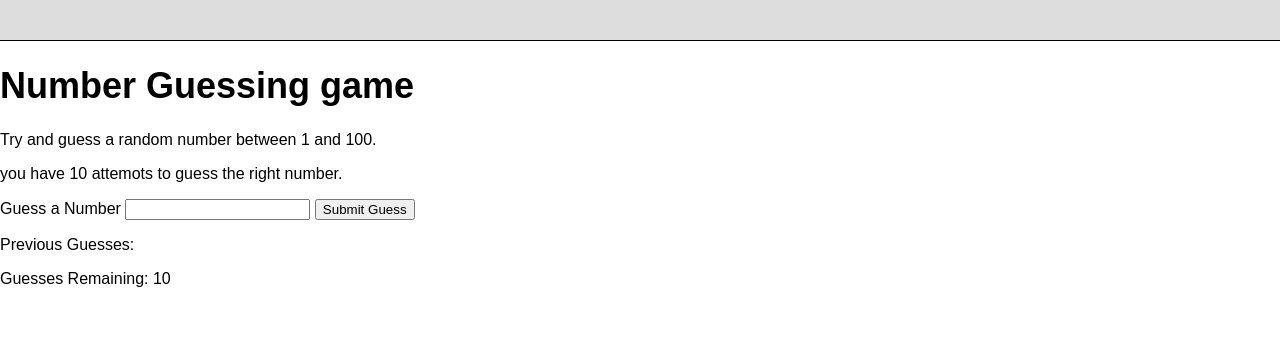
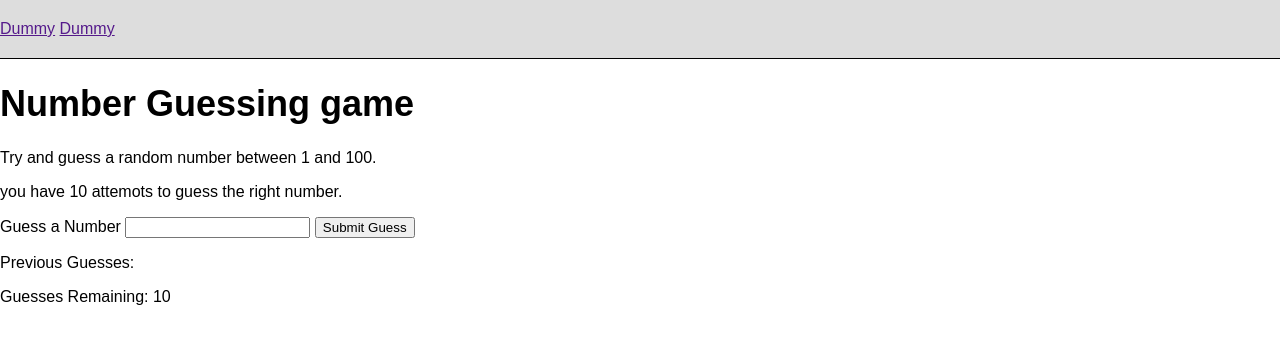
Before and after one commit to hardiktech99/js-hindi, a plain HTML site: page 07_projects/4_GuessTheNumber/index.html in a window 1280 px wide. Drawn offline with Linux system fonts and the light colour scheme.

Commit message:
updated file

```diff
--- a/07_projects/4_GuessTheNumber/index.html
+++ b/07_projects/4_GuessTheNumber/index.html
@@ -8,8 +8,8 @@
 </head>
 <body>
     <nav>
-        <a href=""></a>
-        <a href=""></a>
+        <a href="">Dummy</a>
+        <a href="">Dummy</a>
     </nav>
     <div id="wrapper">
         <h1>Number Guessing game</h1>
```
